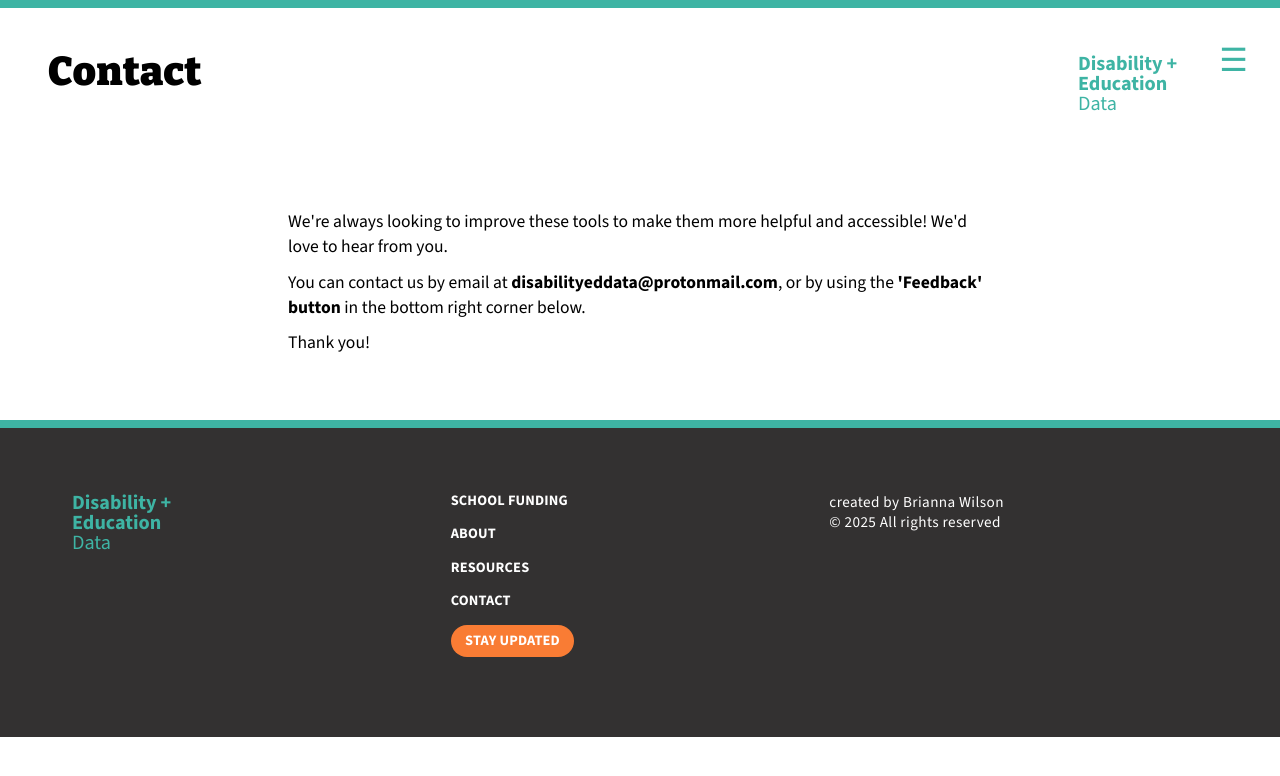
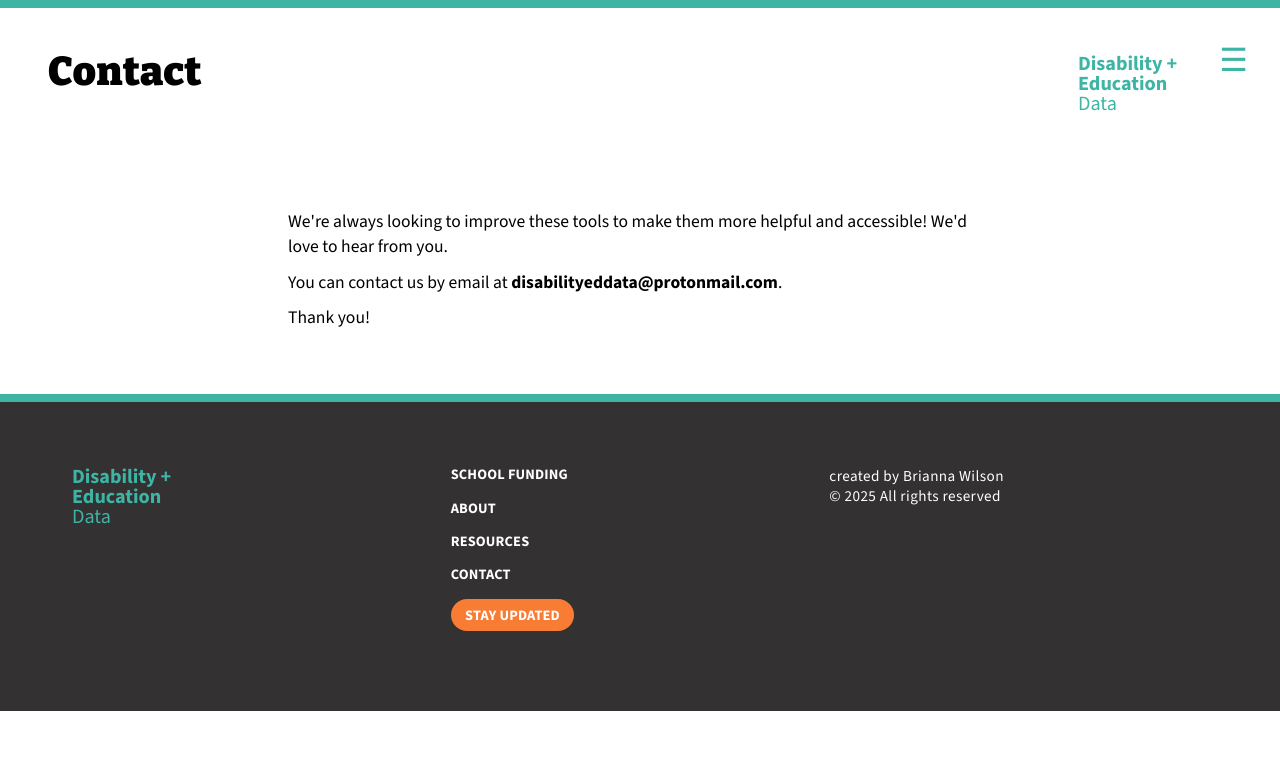
Before and after one commit to bronna/iepdata, a SvelteKit app: page /contact in a window 1280 px wide. Shown: the top 776 px of the page. Built offline with nearby package versions, Linux system fonts and the light colour scheme.

Commit message:
contact page text

```diff
--- a/src/routes/contact/+page.svelte
+++ b/src/routes/contact/+page.svelte
@@ -34,7 +34,7 @@
                 We're always looking to improve these tools to make them more helpful and accessible! We'd love to hear from you.
             </p>
             <p>
-                You can contact us by email at <strong>disabilityeddata@protonmail.com</strong>, or by using the <strong>'Feedback' button</strong> in the bottom right corner below.
+                You can contact us by email at <strong>disabilityeddata@protonmail.com</strong>.
             </p>
             <p>
                 Thank you!
```
